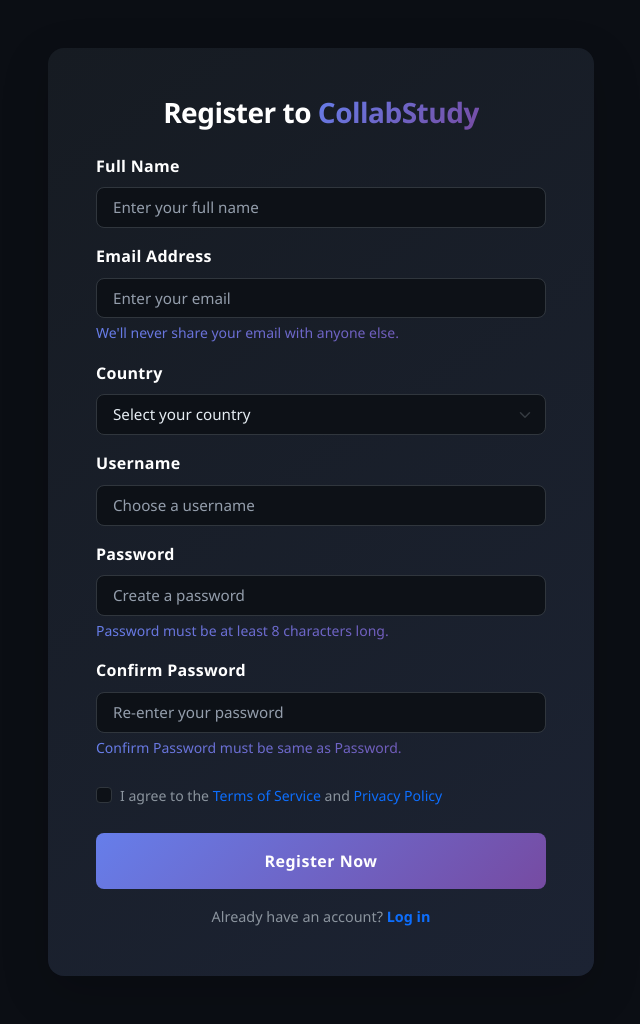
After one commit to AbrarHussain640/Collab-Study-Final-Year-Project-BSIT, a Flask app: page /register in a window 1280 px wide. The commit adds this page. Shown: the whole page, without its empty margins (319-959 px from the left). Run offline with Flask 3, Linux system fonts and the light colour scheme.

Commit message:
Register form complete and create admin dashboard page.

```diff
--- a/app.py
+++ b/app.py
@@ -12,5 +12,14 @@ def Wellcome():
 def login():
     return render_template("login.html")
 
+@app.route("/register")
+def register():
+    return render_template("register.html")
+
+@app.route("/admin_dashboard")
+def admin_dashboard():
+    return render_template("admin_dashboard.html")
+
+
 if __name__ == "__main__":
     app.run(debug=True)
--- a/static/style.css
+++ b/static/style.css
@@ -3,7 +3,6 @@
    ============================================ */
 
 /* ---------- Global / Body ---------- */
-
 body {
     background-color: #0b0e14;
     color: #d1d5db;
@@ -12,7 +11,6 @@ body {
 }
 
 /* ---------- Text Gradient ---------- */
-
 .text-gradient {
     background: linear-gradient(135deg, #667eea 0%, #764ba2 100%);
     -webkit-background-clip: text;
@@ -21,7 +19,6 @@ body {
 }
 
 /* ---------- Hero Section (Welcome Page) ---------- */
-
 .hero-section {
     padding: 100px 0;
     background: radial-gradient(circle at top right, #1e293b 0%, #0b0e14 60%);
@@ -33,8 +30,7 @@ body {
     letter-spacing: -1px;
 }
 
-/* ---------- Button ---------- */
-
+/* ---------- Custom Button ---------- */
 .btn-primary-custom {
     background: linear-gradient(135deg, #667eea 0%, #764ba2 100%);
     border: none;
@@ -43,6 +39,7 @@ body {
     font-size: 1rem;
     border-radius: 8px;
     letter-spacing: 0.5px;
+    color: white;
     transition: transform 0.3s ease, box-shadow 0.3s ease, opacity 0.3s ease;
 }
 
@@ -59,14 +56,13 @@ body {
 }
 
 /* ---------- Form Controls ---------- */
-
 .form-label {
-    color: #000000;
+    color: #ffffff;
     font-size: 1rem;
     letter-spacing: 0.3px;
 }
 
-.form-control {
+.form-control, .form-select {
     background-color: #0d1117;
     border: 1px solid #30363d;
     color: #e6edf3;
@@ -78,15 +74,23 @@ body {
     color: #949eac;
 }
 
-.form-control:focus {
+.form-control:focus, .form-select:focus {
     background-color: #0d1117;
     border-color: #667eea;
     color: #e6edf3;
     box-shadow: 0 0 0 3px rgba(102, 126, 234, 0.18);
 }
 
+.form-text {
+    background: linear-gradient(135deg, #667eea 0%, #764ba2 100%);
+    -webkit-background-clip: text;
+    -webkit-text-fill-color: transparent;
+    background-clip: text;
+    font-size: 0.875rem;
+    margin-top: 0.25rem;
+}
+
 /* ---------- Checkbox ---------- */
-
 .form-check-input {
     background-color: #0d1117;
     border-color: #30363d;
@@ -103,7 +107,6 @@ body {
 }
 
 /* ---------- Links ---------- */
-
 .forgot-link {
     color: #667eea;
     font-size: 0.88rem;
@@ -116,49 +119,61 @@ body {
     text-decoration: underline;
 }
 
-.signup-link {
+.signup-link, .signup-link a {
     color: #667eea;
     text-decoration: none;
     transition: color 0.2s ease;
 }
 
-.signup-link:hover {
+.signup-link:hover, .signup-link a:hover {
     color: #764ba2;
 }
 
-/* ---------- Login Card ---------- */
+#login-btn {
+    color: rgb(255, 255, 255);
+    font-size: 20px;
+    background: transparent;
+    border: none;
+    transition: color 0.3s ease;
+}
 
-.login-card {
+#login-btn:hover {
+    color: #667eea;
+}
+
+/* ---------- Cards (Login & Register) ---------- */
+.card, .login-card {
     background: linear-gradient(145deg, #161b22, #1c2333);
     border: 1px solid #30363d;
     border-radius: 20px;
-    box-shadow:
-        0 0 0 1px rgba(59, 130, 246, 0.08),
-        0 20px 60px rgba(0, 0, 0, 0.5),
-        0 0 40px rgba(102, 126, 234, 0.06);
+    box-shadow: 0 0 0 1px rgba(59, 130, 246, 0.08),
+                0 20px 60px rgba(0, 0, 0, 0.5),
+                0 0 40px rgba(102, 126, 234, 0.06);
     overflow: hidden;
     transition: box-shadow 0.4s ease;
+    backdrop-filter: blur(10px);
 }
 
-.login-card:hover {
-    box-shadow:
-        0 0 0 1px rgba(102, 126, 234, 0.2),
-        0 25px 70px rgba(0, 0, 0, 0.6),
-        0 0 60px rgba(102, 126, 234, 0.1);
+.card:hover, .login-card:hover {
+    box-shadow: 0 0 0 1px rgba(102, 126, 234, 0.2),
+                0 25px 70px rgba(0, 0, 0, 0.6),
+                0 0 60px rgba(102, 126, 234, 0.1);
 }
 
-.login-card-body {
+.card-body, .login-card-body {
     padding: 2.8rem 2.5rem;
 }
 
-.login-card-body h1 {
+.card-body h1, .login-card-body h1 {
     font-size: 1.75rem;
     font-weight: 700;
     color: #ffffff;
     letter-spacing: -0.5px;
 }
 
-.login-card-body p {
+.card-body p, .login-card-body p {
     color: #8b949e;
     font-size: 0.9rem;
 }
+
+/* ---------- Admin Dashboard ---------- */
--- a/templates/base.html
+++ b/templates/base.html
@@ -7,7 +7,10 @@
     <title>CollabStudy</title>
 
     <link href="https://cdn.jsdelivr.net/npm/bootstrap@5.3.0/dist/css/bootstrap.min.css" rel="stylesheet">
+    <link rel="stylesheet" href="https://cdn.jsdelivr.net/npm/bootstrap-icons@1.11.3/font/bootstrap-icons.min.css">
+
     <link rel="stylesheet" href="/static/style.css">
+
 
 
 </head>
--- a/templates/login.html
+++ b/templates/login.html
@@ -44,7 +44,7 @@
 
                         <!-- Submit Button -->
                         <button type="submit" class="btn btn-primary-custom text-white w-100 py-3 fw-bold rounded-3 mb-3">
-                            Log In
+                            <a href="/admin_dashboard" class="text-decoration-none" id="login-btn">Log In</a>
                         </button>
 
                         <!-- Sign Up Link -->
--- /dev/null
+++ b/templates/register.html
@@ -0,0 +1,104 @@
+{% extends "base.html" %}
+
+{% block content %}
+
+<div class="container py-5">
+    <div class="row justify-content-center">
+        <div class="col-md-8 col-lg-6">
+            <div class="card shadow-lg border-0 rounded-4">
+                <div class="card-body p-5">
+
+                    <!-- Header -->
+                    <h1 class="text-center mb-4">Register to <span class="text-gradient">CollabStudy</span></h1>
+
+                    <!-- Registration Form -->
+                    <form action="/register" method="POST">
+
+                        <!-- Full Name -->
+                        <div class="mb-3">
+                            <label for="fullName" class="form-label fw-semibold">Full Name</label>
+                            <input type="text" class="form-control form-control-lg rounded-3" id="fullName"
+                                name="fullName" placeholder="Enter your full name" required>
+                        </div>
+
+                        <!-- Email -->
+                        <div class="mb-3">
+                            <label for="email" class="form-label fw-semibold">Email Address</label>
+                            <input type="email" class="form-control form-control-lg rounded-3" id="email" name="email"
+                                placeholder="Enter your email" required>
+                            <div class="form-text">We'll never share your email with anyone else.</div>
+                        </div>
+
+                        <!-- Country -->
+                        <div class="mb-3">
+                            <label for="country" class="form-label fw-semibold">Country</label>
+                            <select class="form-select form-select-lg rounded-3" id="country" name="country" required>
+                                <option value="" selected disabled>Select your country</option>
+                                <option value="USA">United States</option>
+                                <option value="UK">United Kingdom</option>
+                                <option value="Canada">Canada</option>
+                                <option value="Australia">Australia</option>
+                                <option value="India">India</option>
+                                <option value="Pakistan">Pakistan</option>
+                                <option value="Bangladesh">Bangladesh</option>
+                                <option value="Other">Other</option>
+                            </select>
+                        </div>
+
+                        <!-- Username -->
+                        <div class="mb-3">
+                            <label for="username" class="form-label fw-semibold">Username</label>
+                            <input type="text" class="form-control form-control-lg rounded-3" id="username"
+                                name="username" placeholder="Choose a username" required>
+                        </div>
+
+                        <!-- Password -->
+                        <div class="mb-3">
+                            <label for="password" class="form-label fw-semibold">Password</label>
+                            <input type="password" class="form-control form-control-lg rounded-3" id="password"
+                                name="password" placeholder="Create a password" required>
+                            <div class="form-text">Password must be at least 8 characters long.</div>
+                        </div>
+
+                        <!-- Confirm Password -->
+                        <div class="mb-4">
+                            <label for="confirmPassword" class="form-label fw-semibold">Confirm Password</label>
+                            <input type="password" class="form-control form-control-lg rounded-3" id="confirmPassword"
+                                name="confirmPassword" placeholder="Re-enter your password" required>
+                                <div class="form-text">Confirm Password must be same as Password.</div>
+                        </div>
+
+                        <!-- Terms and Conditions -->
+                        <div class="mb-4">
+                            <div class="form-check">
+                                <input class="form-check-input" type="checkbox" id="terms" required>
+                                <label class="form-check-label" for="terms">
+                                    I agree to the <a href="/terms" class="text-decoration-none">Terms of Service</a>
+                                    and
+                                    <a href="/privacy" class="text-decoration-none">Privacy Policy</a>
+                                </label>
+                            </div>
+                        </div>
+
+                        <!-- Submit Button -->
+                        <button type="submit"
+                            class="btn btn-primary-custom text-white w-100 py-3 fw-bold rounded-3 mb-3">
+                            Register Now
+                        </button>
+
+                        <!-- Login Link -->
+                        <p class="text-center mb-0">
+                            Already have an account?
+                            <a href="/login" class="text-decoration-none fw-semibold">Log in</a>
+                        </p>
+
+                    </form>
+                </div>
+            </div>
+        </div>
+    </div>
+</div>
+
+
+
+{% endblock %}
```
Also changed, not shown: templates/admin_dashboard.html (added, +19 -0 lines).
